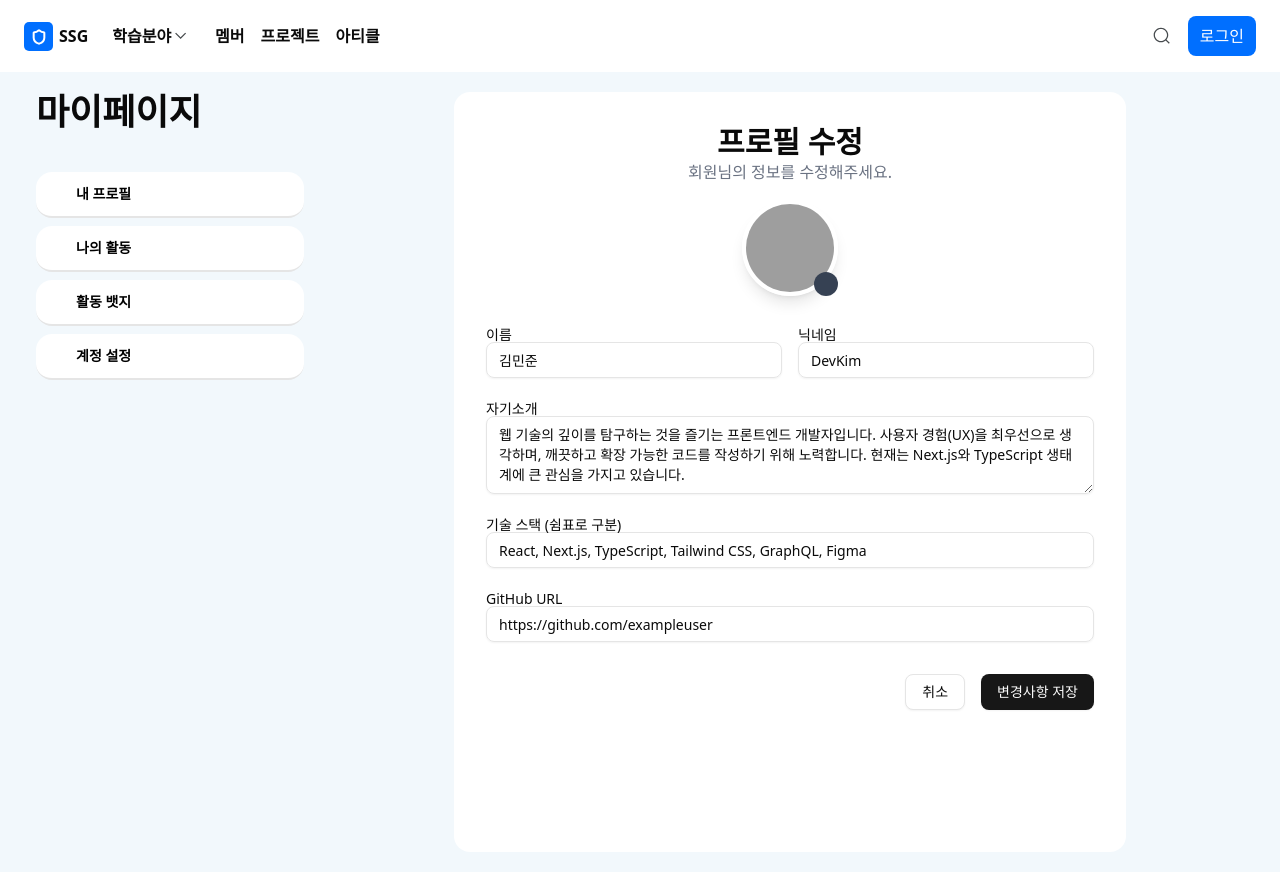
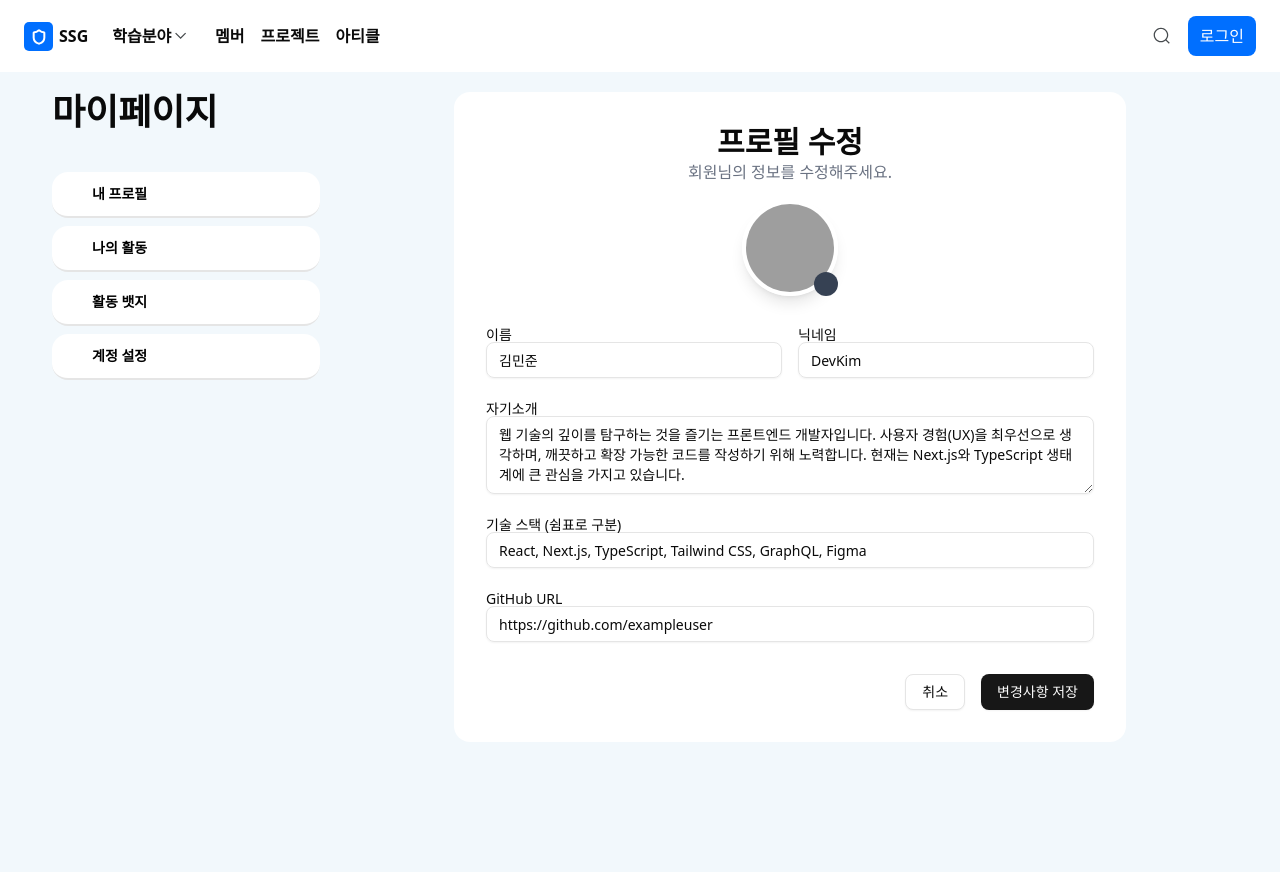
Before and after one commit to bk-git-hub/ssg-test, a Next.js app: page /mypage/profile/edit in a window 1280 px wide. Built offline with nearby package versions, Linux system fonts and the light colour scheme; grey boxes are pictures that could not be loaded; some icons are missing.

Commit message:
chore: change layout style

```diff
--- a/src/app/(main)/mypage/activities/layout.tsx
+++ b/src/app/(main)/mypage/activities/layout.tsx
@@ -2,7 +2,7 @@ import ActivitiesTabs from "@/components/mypage/ActivitiesTab";
 
 export default function ActivitiesLayout({ children }: { children: React.ReactNode }) {
   return (
-    <div className="w-full max-w-5xl space-y-6 rounded-2xl bg-white p-4">
+    <div className="mx-auto w-full max-w-5xl space-y-6 rounded-2xl bg-white p-4">
       <h2 className="text-3xl font-bold">나의 활동</h2>
       <ActivitiesTabs />
 
--- a/src/app/(main)/mypage/layout.tsx
+++ b/src/app/(main)/mypage/layout.tsx
@@ -6,9 +6,11 @@ export default function MyPageLayout({
   children: React.ReactNode;
 }>) {
   return (
-    <div className="flex h-screen w-full bg-neutral-100 p-5">
-      <MyPageTabs />
-      {children}
+    <div className="h-screen w-full bg-neutral-100 p-5">
+      <div className="mx-auto flex w-full max-w-[1440px] px-4">
+        <MyPageTabs />
+        {children}
+      </div>
     </div>
   );
 }
--- a/src/components/mypage/ActivitiesTab.tsx
+++ b/src/components/mypage/ActivitiesTab.tsx
@@ -5,10 +5,10 @@ import { usePathname } from "next/navigation";
 import { cn } from "@/lib/utils";
 
 const tabItems = [
-  { label: "참여중인 프로젝트", href: "/my-page/activities/projects" },
-  { label: "작성한 아티클", href: "/my-page/activities/articles" },
-  { label: "좋아요 누른 글", href: "/my-page/activities/likes" },
-  { label: "작성한 댓글", href: "/my-page/activities/comments" },
+  { label: "참여한 프로젝트", href: "/mypage/activities/projects" },
+  { label: "작성한 아티클", href: "/mypage/activities/articles" },
+  { label: "좋아요", href: "/mypage/activities/likes" },
+  { label: "작성한 댓글", href: "/mypage/activities/comments" },
 ];
 
 export default function ActivitiesTabs() {
```
